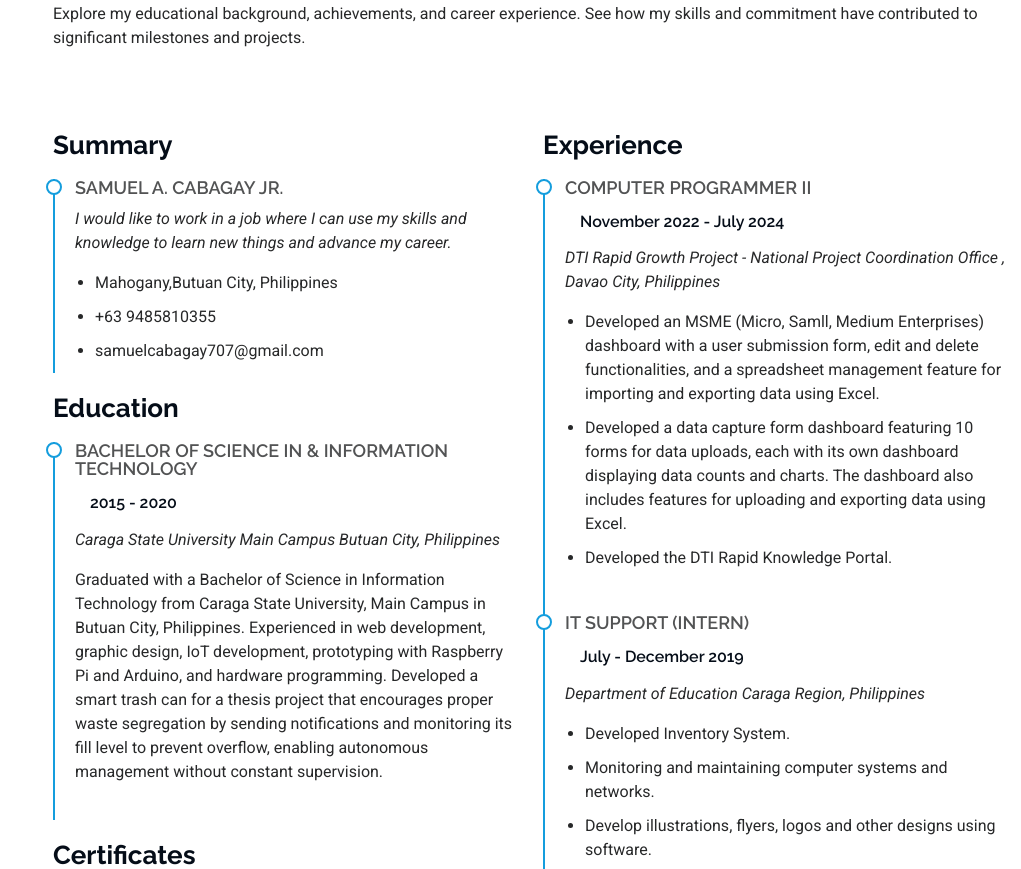
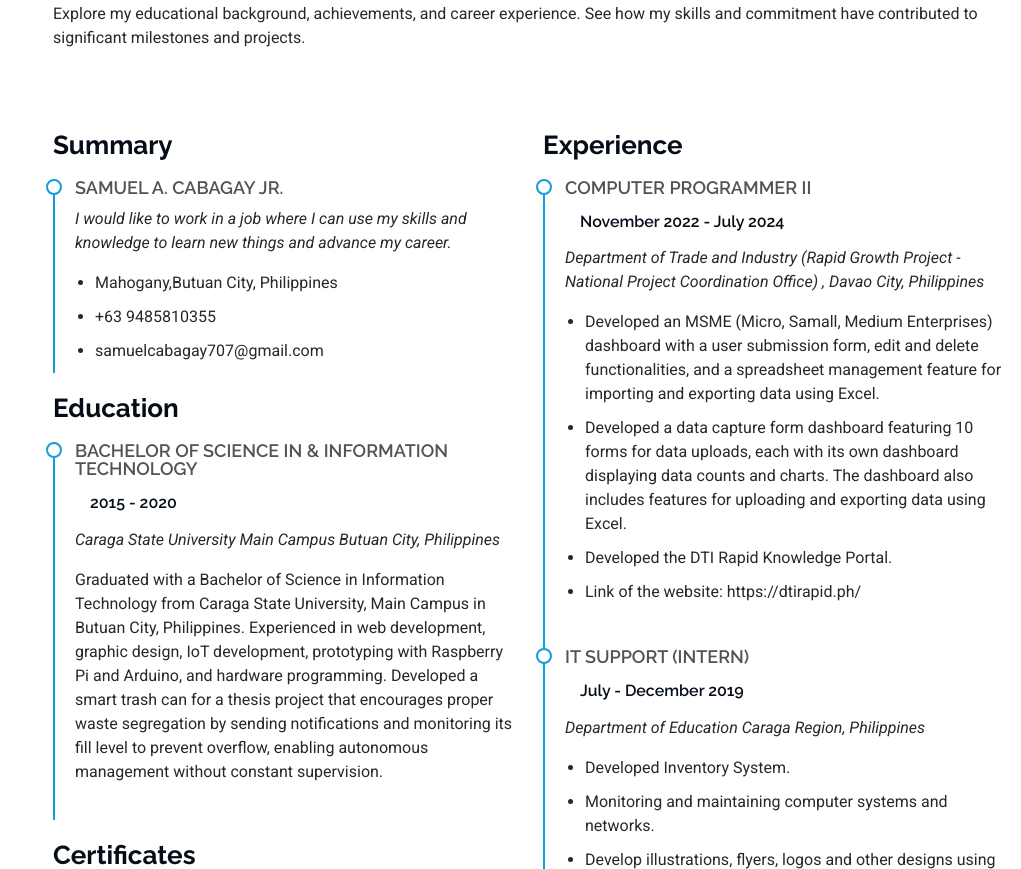
Before and after one commit to Samuelcabz/PDF_Splitter, a Flask app: page / in a window 1280 px wide. Shown: the part 2266-3135 px from the top of the page, without its empty margins (259-1280 px from the left). Run offline with Flask 2, Linux system fonts and the light colour scheme; some libraries are stand-ins or nearby versions.

Commit message:
Update index.html

```diff
--- a/templates/index.html
+++ b/templates/index.html
@@ -307,11 +307,12 @@
             <div class="resume-item">
               <h4>Computer Programmer II</h4>
               <h5>November 2022 - July 2024</h5>
-              <p><em>DTI Rapid Growth Project - National Project Coordination Office , Davao City, Philippines </em></p>
+              <p><em>Department of Trade and Industry (Rapid Growth Project - National Project Coordination Office) , Davao City, Philippines </em></p>
               <ul>
-                <li>Developed an MSME (Micro, Samll, Medium Enterprises) dashboard with a user submission form, edit and delete functionalities, and a spreadsheet management feature for importing and exporting data using Excel.</li>
+                <li>Developed an MSME (Micro, Samall, Medium Enterprises) dashboard with a user submission form, edit and delete functionalities, and a spreadsheet management feature for importing and exporting data using Excel.</li>
                 <li>Developed a data capture form dashboard featuring 10 forms for data uploads, each with its own dashboard displaying data counts and charts. The dashboard also includes features for uploading and exporting data using Excel. </li>
                 <li>Developed the DTI Rapid Knowledge Portal.</li>
+                <li>Link of the website: https://dtirapid.ph/</li>
               </ul>
             </div><!-- Edn Resume Item -->
 
@@ -385,7 +386,7 @@
                   <h4>App 1</h4>
                   <p>Dti Rapid Website</p>
                   <a href="static/img/portfolio/app-1.jpg" title="App 1" data-gallery="portfolio-gallery-app" class="glightbox preview-link"><i class="bi bi-zoom-in"></i></a>
-                  <a href="portfolio-details.html" title="More Details" class="details-link"><i class="bi bi-link-45deg"></i></a>
+                  <a href="https://dtirapid.ph" title="More Details" class="details-link"><i class="bi bi-link-45deg"></i></a>
                 </div>
               </div>
             </div>
@@ -433,7 +434,7 @@
                   <h4>App 2</h4>
                   <p>DTI Rapid MSME (Micro,Small,Medium Enterprises) Dashboard</p>
                   <a href="static/img/portfolio/app-2.jpg" title="App 2" data-gallery="portfolio-gallery-app" class="glightbox preview-link"><i class="bi bi-zoom-in"></i></a>
-                  <a href="portfolio-details.html" title="More Details" class="details-link"><i class="bi bi-link-45deg"></i></a>
+                  <a href="https://dtirapid.ph" title="More Details" class="details-link"><i class="bi bi-link-45deg"></i></a>
                 </div>
               </div>
             </div>
@@ -479,9 +480,9 @@
                 <img src="static/img/portfolio/app-3.jpg" class="img-fluid" alt="">
                 <div class="portfolio-info">
                   <h4>App 3</h4>
-                  <p></p>
+                  <p>DTI Rapid Data Capture Form Dashboard</p>
                   <a href="static/img/portfolio/app-3.jpg" title="App 3" data-gallery="portfolio-gallery-app" class="glightbox preview-link"><i class="bi bi-zoom-in"></i></a>
-                  <a href="portfolio-details.html" title="More Details" class="details-link"><i class="bi bi-link-45deg"></i></a>
+                  <a href="https://dtirapid.ph" title="More Details" class="details-link"><i class="bi bi-link-45deg"></i></a>
                 </div>
               </div>
             </div>
@@ -492,7 +493,7 @@
                 <img src="static/img/portfolio/app-4.jpg" class="img-fluid" alt="">
                 <div class="portfolio-info">
                   <h4>App 4</h4>
-                  <p></p>
+                  <p>Alert on (Emergency mobile application)</p>
                   <a href="static/img/portfolio/app-4.jpg" title="App 4" data-gallery="portfolio-gallery-app" class="glightbox preview-link"><i class="bi bi-zoom-in"></i></a>
                   <a href="portfolio-details.html" title="More Details" class="details-link"><i class="bi bi-link-45deg"></i></a>
                 </div>
@@ -672,7 +673,7 @@
                 </p>
                 <img src="static/img/testimonials/testimonials-1.jpg" class="testimonial-img" alt="">
                 <h3>Christian Bron</h3>
-                <h4>Information System Analyst</h4>
+                <h4>Information System Analyst<br><small>DTI Rapid Growth Project</small></h4>
               </div>
             </div>
 
@@ -699,7 +700,7 @@
                 </p>
                 <img src="static/img/testimonials/testimonials-3.jpg" class="testimonial-img" alt="">
                 <h3>Jay Balino</h3>
-                <h4>Information System Assistant</h4>
+                <h4>Information System Assistant<br><small>DTI Rapid Growth Project</small></h4>
               </div>
             </div>
 
@@ -712,7 +713,7 @@
                 </p>
                 <img src="static/img/testimonials/testimonials-4.jpg" class="testimonial-img" alt="">
                 <h3>Dexter Jay Galabay</h3>
-                <h4>Business Owner</h4>
+                <h4>Business Owner<br><small>Don's Chicken House Bistro</small></h4>
               </div>
             </div>
   <!--
```
